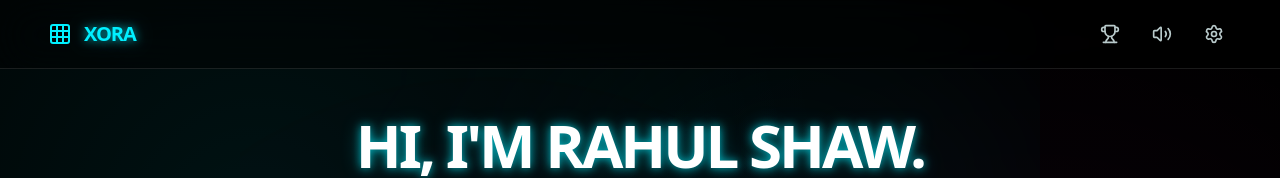
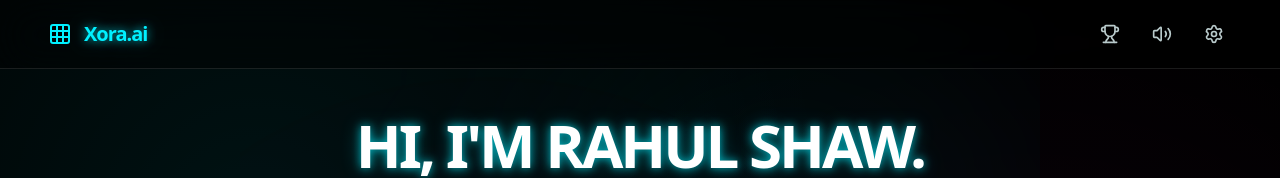
Before and after one commit to CODER-RAHUL9038/XORA.ai, a React (Vite) app: page / in a window 1280 px wide. Shown: the top 178 px of the page. Built offline with nearby package versions, Linux system fonts and the light colour scheme.

Commit message:
improved ui

```diff
--- a/index.html
+++ b/index.html
@@ -3,7 +3,7 @@
   <head>
     <meta charset="UTF-8" />
     <meta name="viewport" content="width=device-width, initial-scale=1.0" />
-    <title>Xora | Tech Tic-Tac-Toe</title>
+    <title>Xora.ai | Tech Tic-Tac-Toe</title>
     <meta name="description" content="Futuristic Tic-Tac-Toe with AI and neon aesthetics" />
     <meta name="theme-color" content="#0e0e0f" />
     <link rel="icon" type="image/svg+xml" href="/icon.svg" />
--- a/metadata.json
+++ b/metadata.json
@@ -1,5 +1,5 @@
 {
-  "name": "Remix: Xora",
+  "name": "Remix: Xora.ai",
   "description": "A high-fidelity, neon-infused Tic Tac Toe experience with advanced AI and global rankings.",
   "requestFramePermissions": [],
   "majorCapabilities": [
--- a/src/components/GameScreen.tsx
+++ b/src/components/GameScreen.tsx
@@ -188,7 +188,7 @@ export default function GameScreen({
       <header className="fixed top-0 left-0 w-full z-50 flex justify-between items-center px-6 py-4 bg-black/40 backdrop-blur-md border-b border-white/10">
         <div className="flex items-center gap-2">
           <Grid className="text-primary" size={20} />
-          <h1 className="text-lg font-bold tracking-tighter text-primary uppercase">XORA</h1>
+          <h1 className="text-lg font-bold tracking-tighter text-primary">Xora.ai</h1>
         </div>
         <button
           onClick={toggleMute}
--- a/src/components/HomeScreen.tsx
+++ b/src/components/HomeScreen.tsx
@@ -61,8 +61,8 @@ export default function HomeScreen({
         <div className="w-full max-w-7xl flex justify-between items-center px-6 md:px-12 py-4">
           <div className="flex items-center gap-3">
             <Grid className="text-primary neon-text-primary" size={24} />
-            <span className="text-xl font-bold tracking-tighter text-primary neon-text-primary uppercase">
-              Xora
+            <span className="text-xl font-bold tracking-tighter text-primary neon-text-primary">
+              Xora.ai
             </span>
           </div>
           <div className="flex items-center gap-4">
--- a/src/components/SplashScreen.tsx
+++ b/src/components/SplashScreen.tsx
@@ -71,8 +71,8 @@ export default function SplashScreen() {
 
         {/* Text Branding */}
         <div className="flex flex-col items-center gap-2">
-          <h1 className="text-5xl md:text-7xl font-extrabold uppercase tracking-tighter text-primary neon-text-primary">
-            Xora
+          <h1 className="text-5xl md:text-7xl font-extrabold tracking-tighter text-primary neon-text-primary">
+            Xora.ai
           </h1>
           <p className="text-xs uppercase tracking-[0.4em] text-on-surface-variant opacity-80 mt-2">
             THE FUTURE OF TIC TAC TOE
--- a/vite.config.ts
+++ b/vite.config.ts
@@ -14,8 +14,8 @@ export default defineConfig(({mode}) => {
         registerType: 'autoUpdate',
         includeAssets: ['icon.svg'],
         manifest: {
-          name: 'Xora: Tech Tic-Tac-Toe',
-          short_name: 'Xora',
+          name: 'Xora.ai: Tech Tic-Tac-Toe',
+          short_name: 'Xora.ai',
           description: 'The future of Tic-Tac-Toe with neon aesthetics and AI.',
           theme_color: '#0e0e0f',
           background_color: '#0e0e0f',
```
